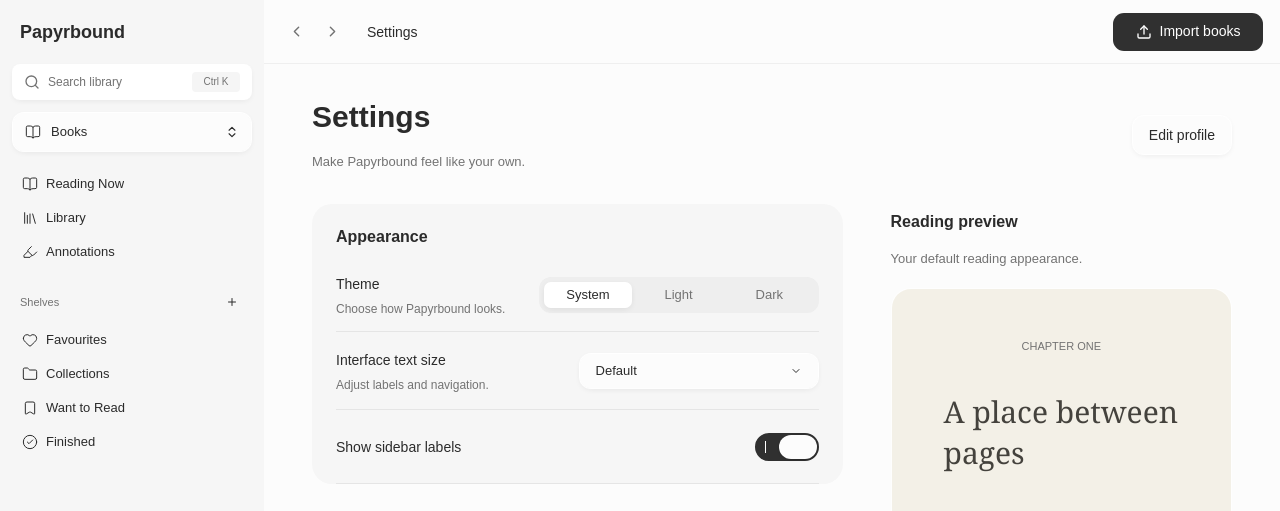
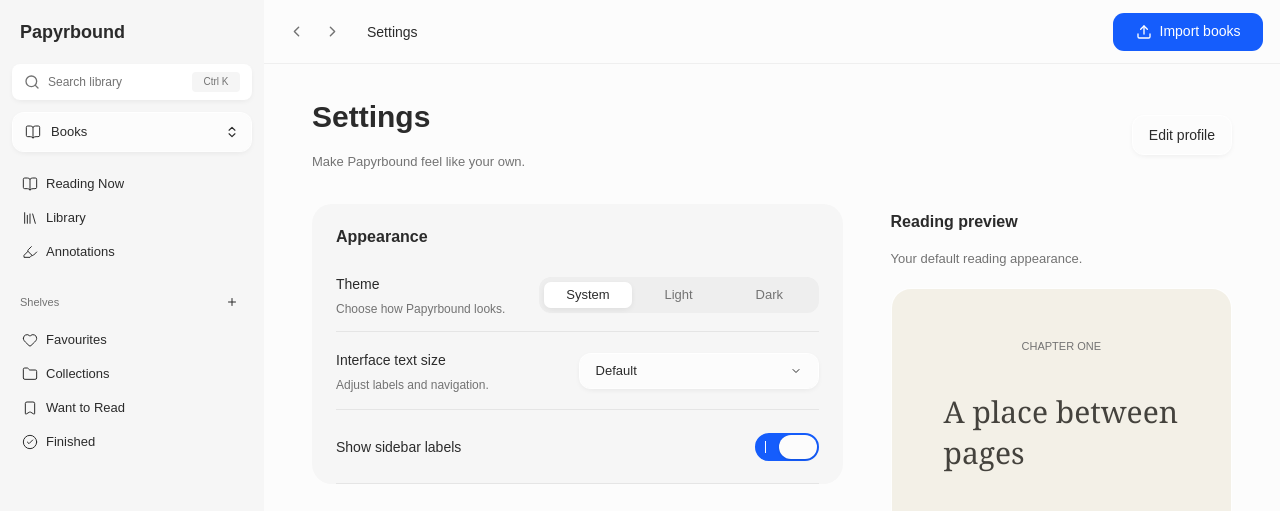
Before and after one commit to Papyrbound/papyrbound-frontend, a Next.js app: page /settings in a window 1280 px wide. Shown: the top 511 px of the page. Built offline with nearby package versions, Linux system fonts and the light colour scheme; a web font is replaced by a local one.

Commit message:
Use design system blue for primary actions

```diff
--- a/src/app/globals.css
+++ b/src/app/globals.css
@@ -15,6 +15,7 @@
   --color-popover: var(--popover);
   --color-popover-foreground: var(--foreground);
   --color-primary: var(--primary);
+  --color-primary-hover: var(--primary-hover);
   --color-primary-foreground: var(--primary-foreground);
   --color-secondary: var(--secondary);
   --color-secondary-foreground: var(--foreground);
@@ -63,7 +64,8 @@
   --card: #f6f6f6;
   --popover: #fcfcfc;
   --foreground: #2b2b2b;
-  --primary: #303030;
+  --primary: var(--color-blue-600);
+  --primary-hover: var(--color-blue-700);
   --primary-foreground: #ffffff;
   --secondary: #f5f5f5;
   --muted: #eeeeee;
@@ -93,8 +95,9 @@
   --card: #232323;
   --popover: #2b2b2b;
   --foreground: #f2f2f2;
-  --primary: #ffffff;
-  --primary-foreground: #1a1a1a;
+  --primary: var(--color-blue-600);
+  --primary-hover: var(--color-blue-700);
+  --primary-foreground: #ffffff;
   --secondary: #333333;
   --muted: #333333;
   --muted-foreground: #999999;
--- a/src/shared/ui/button.tsx
+++ b/src/shared/ui/button.tsx
@@ -7,7 +7,7 @@ const buttonVariants = cva(
   {
     variants: {
       variant: {
-        default: "bg-primary text-primary-foreground hover:bg-primary/80",
+        default: "bg-primary text-primary-foreground hover:bg-primary-hover",
         outline:
           "border-soft-border bg-background shadow-soft hover:bg-muted hover:text-foreground aria-expanded:bg-muted aria-expanded:text-foreground dark:bg-transparent dark:hover:bg-input/30",
         secondary:
```
